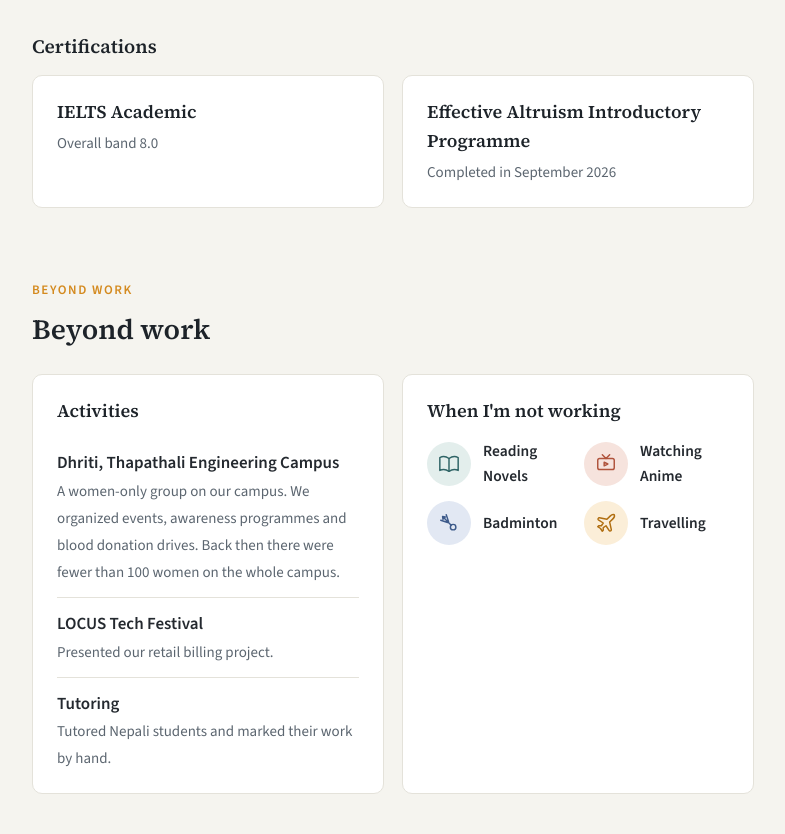
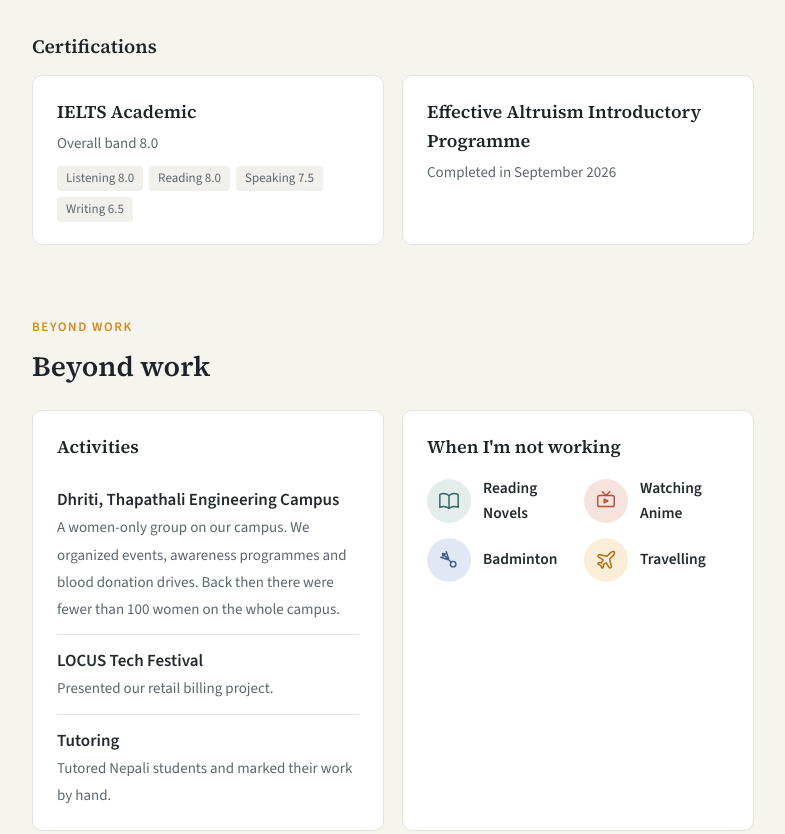
Before and after one commit to sujanaacharya/sujanaacharya.github.io, a plain HTML site: page index.html in a window 1280 px wide. Shown: the part 4846-5680 px from the top of the page, without its empty margins (444-1229 px from the left). Drawn offline with nearby package versions, Linux system fonts and the light colour scheme.

Commit message:
Add IELTS sub-band scores
Co-Authored-By: Claude Opus 5.5 <noreply@anthropic.com>
Claude-Session: https://claude.ai/code/session_01BVzYPKcawa95UsCBKyj7Xn

```diff
--- a/index.html
+++ b/index.html
@@ -383,7 +383,8 @@
 
       <h3 class="sub">Certifications</h3>
       <div class="grid2">
-        <div class="card"><h3 style="font-size:18px;margin:0 0 2px 0;">IELTS Academic</h3><span class="muted small">Overall band 8.0</span></div>
+        <div class="card"><h3 style="font-size:18px;margin:0 0 2px 0;">IELTS Academic</h3><span class="muted small">Overall band 8.0</span>
+          <div class="tags" style="margin-top:10px;"><span class="tag">Listening 8.0</span><span class="tag">Reading 8.0</span><span class="tag">Speaking 7.5</span><span class="tag">Writing 6.5</span></div></div>
         <div class="card"><h3 style="font-size:18px;margin:0 0 2px 0;">Effective Altruism Introductory Programme</h3><span class="muted small">Completed in September 2026</span></div>
       </div>
     </section>
```
